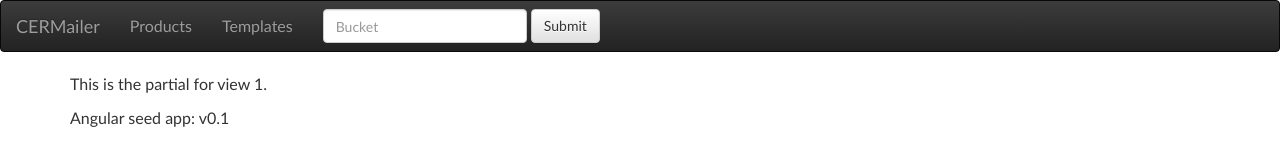
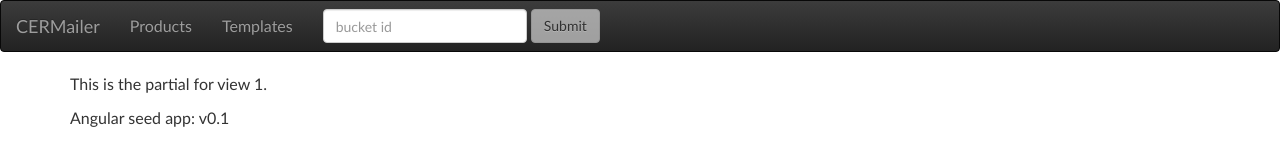
Before and after one commit to Junch/CERMailer, a website: page app/index.html in a window 1280 px wide. Drawn offline with nearby package versions, Linux system fonts and the light colour scheme; some packages are replaced by stand-ins of ours.

Commit message:
Disable the search button when the bucket id is invalid

```diff
--- a/app/index.html
+++ b/app/index.html
@@ -35,11 +35,11 @@
               <li><a href="#/view1">Products</a></li>
               <li><a href="#/view2">Templates</a></li>
         </ul>
-        <form class="navbar-form navbar-left" role="search">
+        <form class="navbar-form navbar-left" role="search" name="searchForm">
           <div class="form-group">
-            <input type="text" class="form-control" placeholder="Bucket" ng-model="bucketid">
+            <input type="number" class="form-control" placeholder="bucket id" ng-model="bucketid" required>
           </div>
-          <button type="submit" class="btn btn-default" ng-click="search()">Submit</button>
+          <button type="submit" class="btn btn-default" ng-click="search()" ng-disabled="searchForm.$invalid">Submit</button>
         </form>
       </div><!-- /.navbar-collapse -->
   </div><!-- /.container-fluid -->
```
